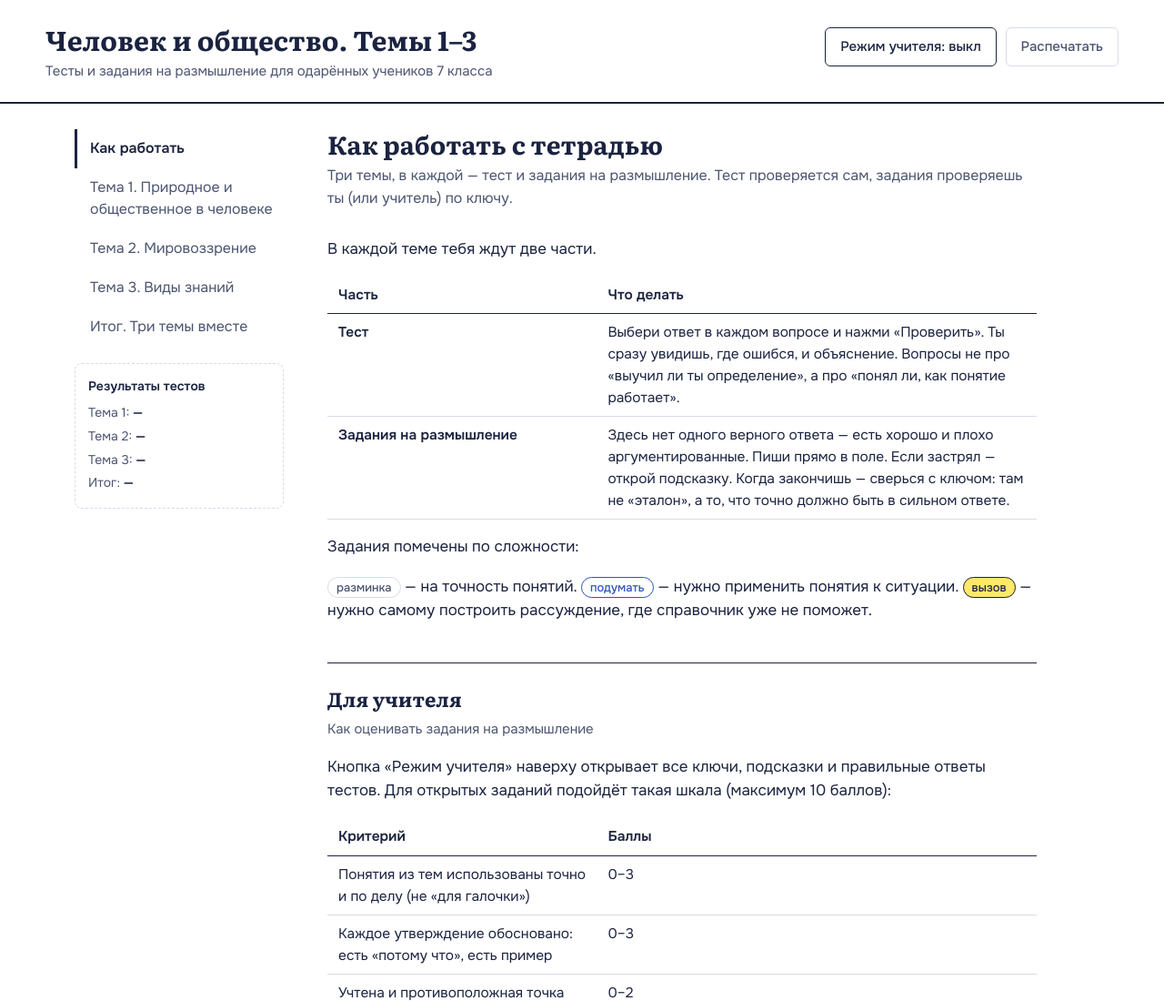
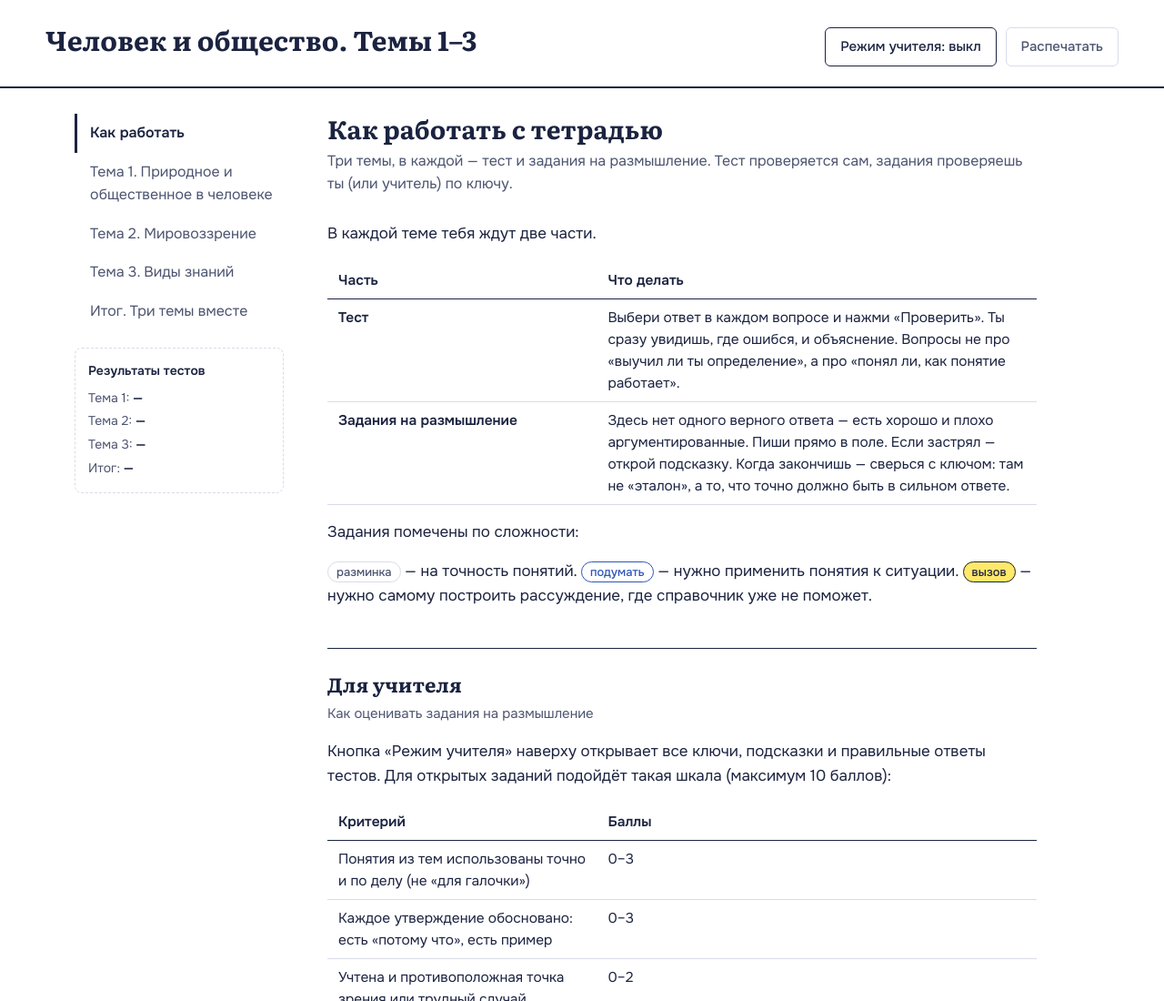
Before and after one commit to moonlight2629/tasks, a plain HTML site: page index.html in a window 1280 px wide. Shown: the top 1100 px of the page at 91% size. Drawn offline with Linux system fonts and the light colour scheme.

Commit message:
Update index.html

```diff
--- a/index.html
+++ b/index.html
@@ -176,7 +176,7 @@ body.teacher details{open:true}
   <div class="top-in">
     <div>
       <h1>Человек и общество. Темы 1–3</h1>
-      <p class="sub">Тесты и задания на размышление для одарённых учеников 7 класса</p>
+      <p class="sub"></p>
     </div>
     <div class="tools">
       <button class="btn teach" onclick="toggleTeacher()" id="teachBtn">Режим учителя: выкл</button>
```
